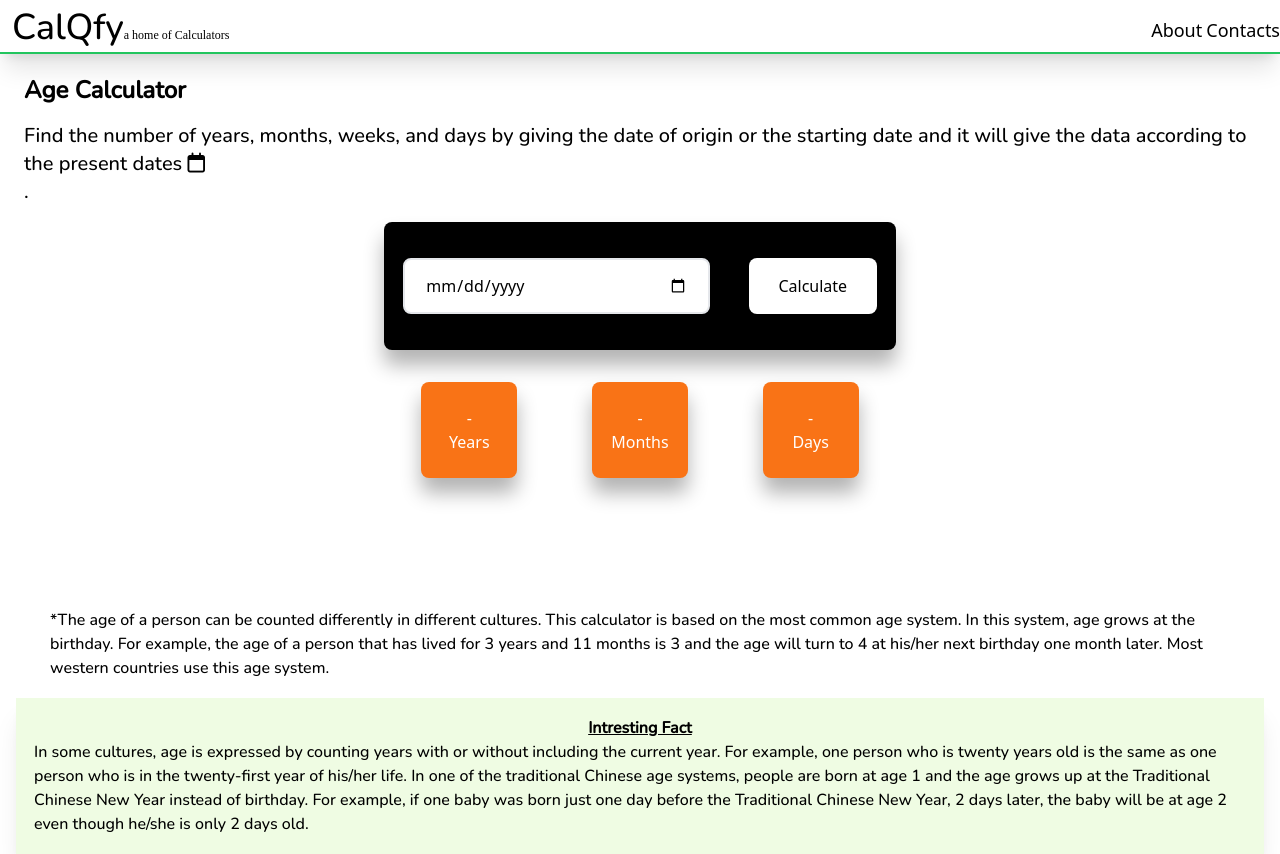
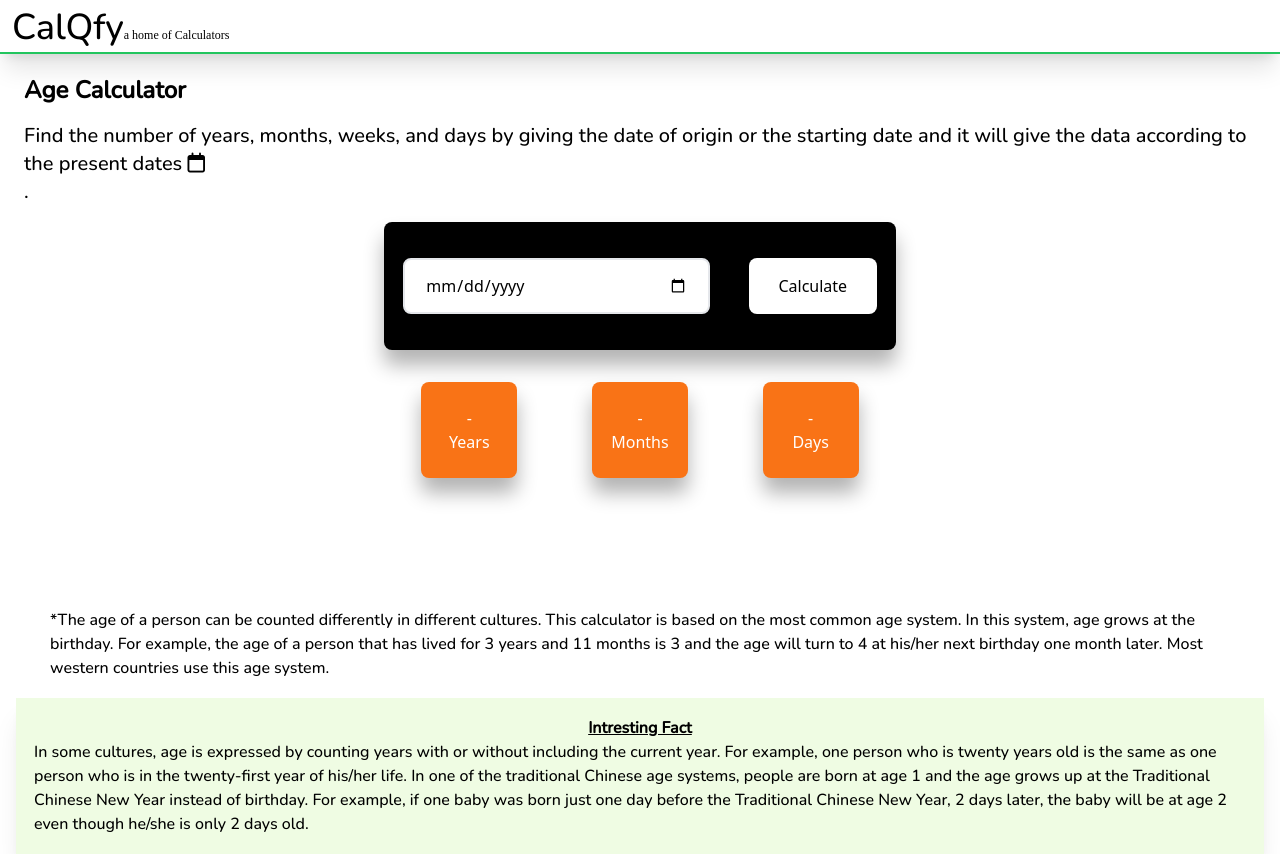
Before and after one commit to FixxooXD/clgproject.github.io, a website: page ageee.html in a window 1280 px wide. Drawn offline with nearby package versions, Linux system fonts and the light colour scheme.

Commit message:
more updates

```diff
--- a/ageee.html
+++ b/ageee.html
@@ -91,8 +91,8 @@ font-family: 'Nunito';
     <a id="search" class="text-2xl sm:text-4xl ml-2 sm:ml-3 absolute" href="./index.html" >CalQfy<span id="heading" class="text-xs sm:text-xs ">a home of Calculators</span></a>
     <!-- short contents -->
    <div class="flex flex-row justify-end w-2/4 ml-auto py-2 text-xs sm:text-lg  relative" >
-      <div class="mr-1 ">About</div>
-      <div>Contacts</div>
+      <div class="mr-1 text-white ">About</div>
+      <div class="text-white">Contacts</div>
  </div>
    </div>
      <!-- <div class="mt-2">
```
Also changed, not shown: scientific.html (+2 -2 lines).
